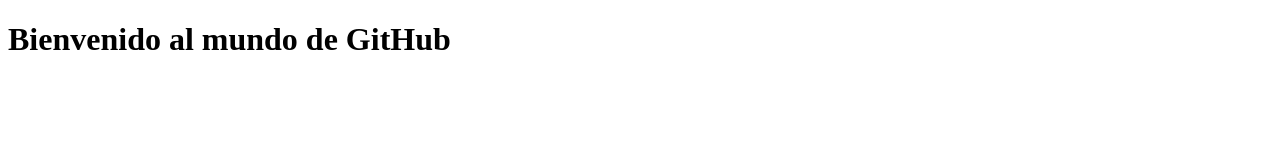
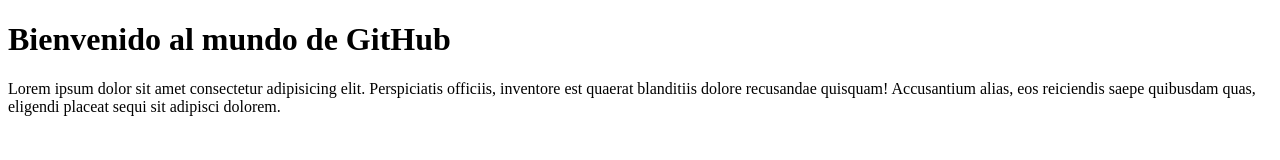
Before and after one commit to Diego-F-Valencia-M/Mi-primer-repositorio, a plain HTML site: page index.html in a window 1280 px wide. Drawn offline with Linux system fonts and the light colour scheme.

Commit message:
Agregamos parrafo

```diff
--- a/index.html
+++ b/index.html
@@ -8,5 +8,6 @@
 </head>
 <body>
     <h1>Bienvenido al mundo de GitHub</h1>
+    <p>Lorem ipsum dolor sit amet consectetur adipisicing elit. Perspiciatis officiis, inventore est quaerat blanditiis dolore recusandae quisquam! Accusantium alias, eos reiciendis saepe quibusdam quas, eligendi placeat sequi sit adipisci dolorem.</p>
 </body>
 </html>
```
